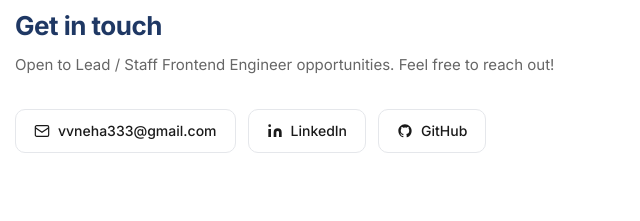
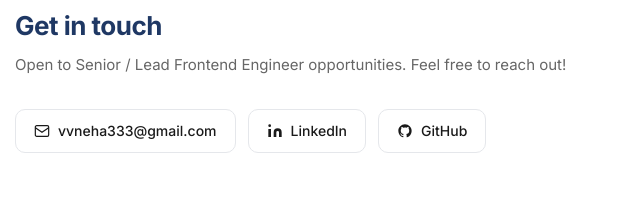
Before and after one commit to neha-vungarala/neha-vungarala.github.io, a plain HTML site: page index.html in a window 1280 px wide. Shown: the part 3468-3689 px from the top of the page, 255-895 px from the left. Drawn offline with Linux system fonts and the light colour scheme.

Commit message:
Update index.html

```diff
--- a/index.html
+++ b/index.html
@@ -163,7 +163,7 @@
 <section id="contact">
   <div class="sec-tag">Let's connect</div>
   <h2>Get in touch</h2>
-  <p class="sec-desc">Open to Lead / Staff Frontend Engineer opportunities. Feel free to reach out!</p>
+  <p class="sec-desc">Open to Senior / Lead Frontend Engineer opportunities. Feel free to reach out!</p>
   <div class="contact-row">
     <a href="mailto:vvneha333@gmail.com" class="contact-btn"><svg viewBox="0 0 24 24" fill="none" stroke="currentColor" stroke-width="1.8"><rect x="2" y="4" width="20" height="16" rx="2"/><path d="M2 7l10 7 10-7"/></svg>vvneha333@gmail.com</a>
     <a href="https://linkedin.com/in/neha-vungarala" class="contact-btn"><svg viewBox="0 0 24 24" fill="currentColor"><path d="M16 8a6 6 0 016 6v7h-4v-7a2 2 0 00-2-2 2 2 0 00-2 2v7h-4v-7a6 6 0 016-6zM2 9h4v12H2z"/><circle cx="4" cy="4" r="2"/></svg>LinkedIn</a>
```
